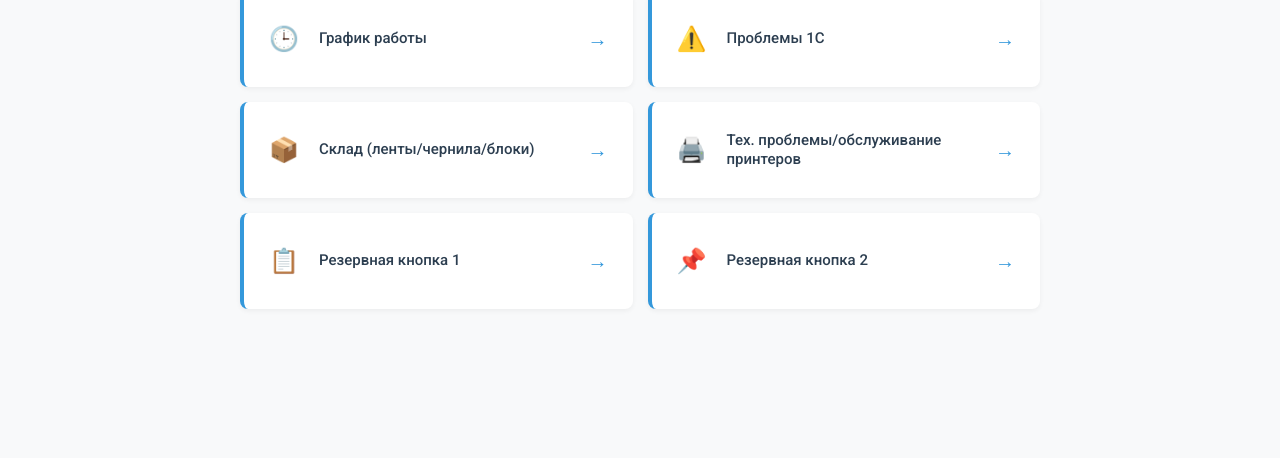
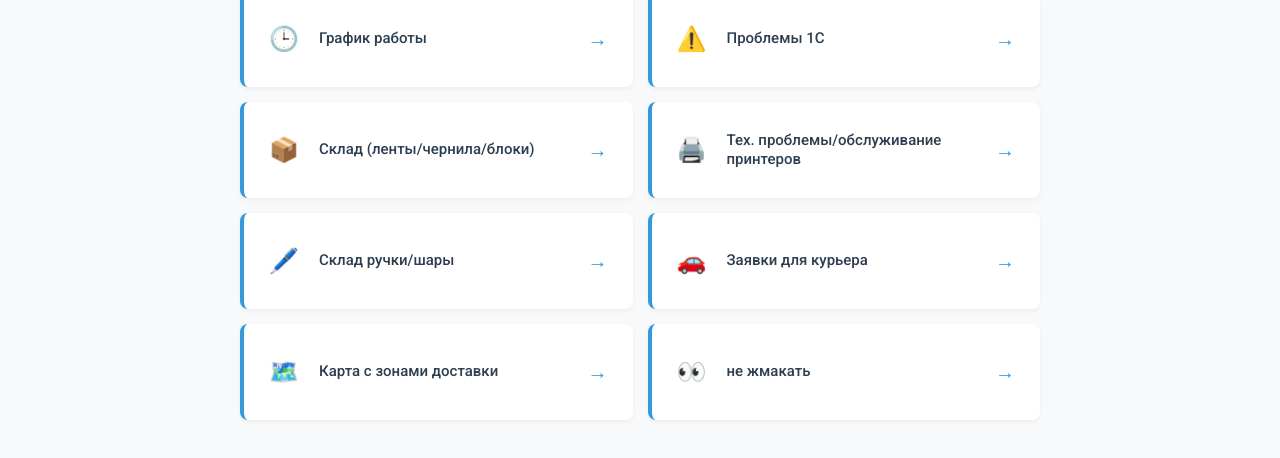
Before and after one commit to Kopernik64/excel-map, a plain HTML site: page index.html in a window 1280 px wide. Shown: the part 150-608 px from the top of the page. Drawn offline with Linux system fonts and the light colour scheme.

Commit message:
новые кнопки

```diff
--- a/index.html
+++ b/index.html
@@ -39,15 +39,28 @@
         <div class="button-arrow">→</div>
     </a>
 
-    <a href="ССЫЛКА_5" target="_blank" rel="noopener noreferrer" class="doc-button">
-        <div class="button-icon">📋</div>
-        <div class="button-text">Резервная кнопка 1</div>
+    <a href="https://docs.google.com/spreadsheets/d/1ycfmDVBciYIUayBhJWVl5HM7x_09AZWsQNs0Jes8Tsg/edit?gid=338699179#gid=338699179" target="_blank" rel="noopener noreferrer" class="doc-button">
+        <div class="button-icon">🖊️</div>
+        <div class="button-text">Склад ручки/шары</div>
         <div class="button-arrow">→</div>
     </a>
 
-    <a href="ССЫЛКА_6" target="_blank" rel="noopener noreferrer" class="doc-button">
-        <div class="button-icon">📌</div>
-        <div class="button-text">Резервная кнопка 2</div>
+    <a href="https://docs.google.com/spreadsheets/d/1iQYPyFnqRjhrt-YitCoaQcK5nx0a7MLHZ4MVu_kPbhE/edit?gid=546870901#gid=546870901" target="_blank" rel="noopener noreferrer" class="doc-button">
+        <div class="button-icon">🚗</div>
+        <div class="button-text">Заявки для курьера</div>
+        <div class="button-arrow">→</div>
+    </a>
+
+    <a href="https://yandex.ru/maps/?ll=46.247101%2C51.484798&mode=usermaps&source=constructorLink&um=constructor%3A32b0632a4e24a75bbc375190e61f7dafc400d5a1b6ad93dd4640e41abd46fc60&z=10.92" target="_blank" rel="noopener noreferrer" class="doc-button">
+        <div class="button-icon">🗺️</div>
+        <div class="button-text">Карта с зонами доставки</div>
+        <div class="button-arrow">→</div>
+    </a>
+
+    <a href="" target="_blank" rel="noopener noreferrer" class="doc-button" onmouseover="this.style.position='absolute'; this.style.left=Math.random()*window.innerWidth+'px'; this.style.top=Math.random()*window.innerHeight+'px'"
+    onclick="alert('Поймал! Но всё равно не жми 👀')">
+        <div class="button-icon">👀</div>
+        <div class="button-text">не жмакать</div>
         <div class="button-arrow">→</div>
     </a>
 </div>
```
